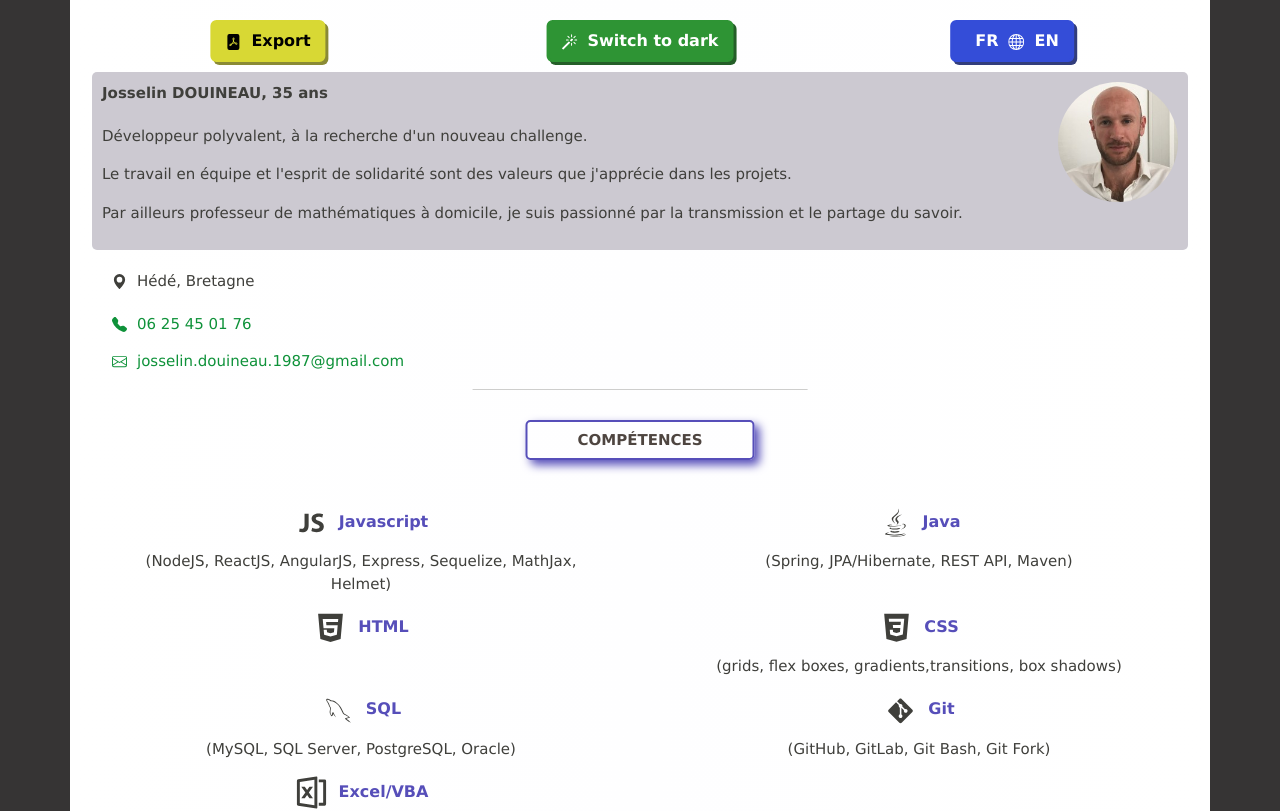
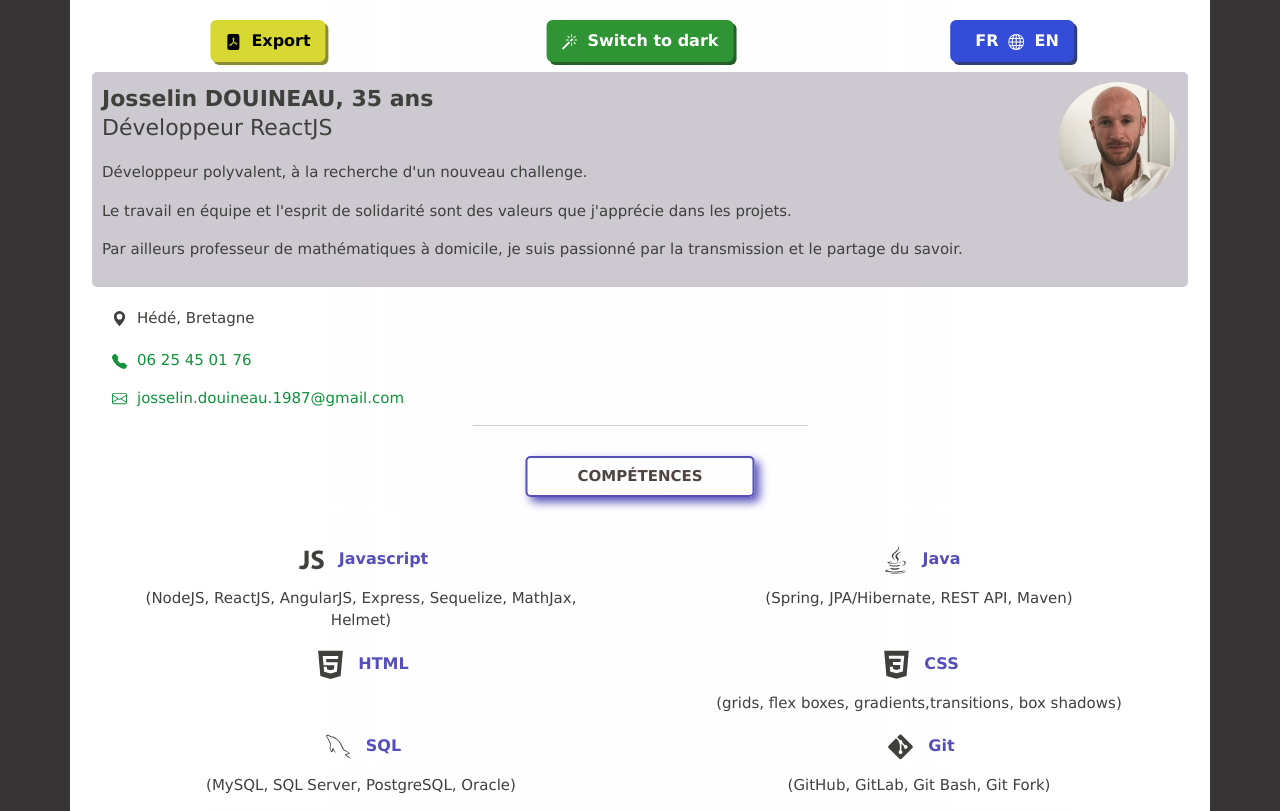
Before and after one commit to jozinho22/cv, a React (Create React App) app: page / in a window 1280 px wide. Shown: the top 811 px of the page. Built offline with nearby package versions, Linux system fonts and the light colour scheme.

Commit message:
add redirects

```diff
--- a/public/index.html
+++ b/public/index.html
@@ -7,8 +7,6 @@
     <link rel="manifest" href="%PUBLIC_URL%/manifest.json" />
     <meta name="viewport" content="width=device-width, initial-scale=1" />
     <meta name="theme-color" content="#000000" />
-    <title>DOUINEAU Josselin - CV de développeur</title>
-    <meta name="description" content="Mon CV au format web" />
     <meta
       name="google-site-verification"
       content="9Sf1EI50sL5eXvrkoN0gSqwvhaKEm8ZUypEwxVj_rgk"
--- a/src/App.js
+++ b/src/App.js
@@ -6,7 +6,8 @@ import { getThemeIfStoredThemeExists } from './components/styles/getThemes';
 import { BrowserRouter } from 'react-router-dom';
 import { Route, Routes } from 'react-router-dom';
 import pathBuilder from './components/helpers/pathBuilder';
-
+/* import Error from './components/helpers/Error';
+ */
 import 'bootstrap/dist/css/bootstrap.min.css';
 import './components/styles/Themes.css';
 import './App.css';
@@ -15,11 +16,6 @@ function App() {
 
     const [theme, setTheme] = React.useState(getThemeIfStoredThemeExists(JSON.parse(sessionStorage.getItem('josselin-douineau-developer-theme'))) ? JSON.parse(sessionStorage.getItem('josselin-douineau-developer-theme')) : "Blank");
     const [language, setLanguage] = React.useState("French");
-
-    const [domain] = React.useState(
-        process.env.NODE_ENV === 'development' ?
-            EnumDomain.NON_DEV
-                :   EnumDomain.DEV);
 
     const appContext = {
         theme: theme,
@@ -35,8 +31,8 @@ function App() {
                     <div className={`${theme}`}>
                         <BrowserRouter>
                             <Routes>
-                                <Route exact path={pathBuilder("/")} element={<CurriculumVitae domain={EnumDomain.DEV } poste={'Développeur ReactJS'} relativePath={'/'} />} />
-                                <Route path={pathBuilder("/maths")} element={<CurriculumVitae domain={EnumDomain.NON_DEV } poste={'Professeur de mathématiques'} relativePath={'/maths'} />} />
+                                <Route exact path={pathBuilder('/')} element={<CurriculumVitae domain={EnumDomain.DEV} poste={'Développeur ReactJS'} relativePath={'/'} />} />
+                                <Route path={pathBuilder('/maths')} element={<CurriculumVitae domain={EnumDomain.NON_DEV} poste={'Professeur de mathématiques'} relativePath={'/maths'} />} />
                             </Routes>
                         </BrowserRouter>
                     </div>
--- a/src/components/CurriculumVitae.css
+++ b/src/components/CurriculumVitae.css
@@ -2,6 +2,15 @@
     Copyright (c) 2011-2023 The Bootstrap Authors
 */
 
+h1 {
+    font-size: 22px !important;
+}
+
+@media (width < 450px) {
+    h1 {
+        font-size: 13px;
+    }
+}
 /* container */
 .curriculum-vitae-container {
     background: linear-gradient(
@@ -19,7 +28,7 @@
 
 @media(width < 450px) {
    .curriculum-vitae-container {
-        font-size: medium;
+        font-size: small;
    }
 }
 
@@ -246,7 +255,7 @@ hr {
 
 @media (width < 450px) {
     .title {
-        font-size: 17px;
+        font-size: 13px;
         width: 80%;
     }
 }
@@ -254,6 +263,16 @@ hr {
 /* intro */
 .me, .profession {
     font-weight: bold;
+}
+
+.me {
+    font-size: 22px;
+}
+
+@media (width < 450px) {
+    .me {
+        font-size: 15px;
+    }
 }
 
 .intro {
--- a/src/components/CurriculumVitae.jsx
+++ b/src/components/CurriculumVitae.jsx
@@ -4,7 +4,6 @@ import Intro from './parts/Intro';
 import Contact from './parts/Contact';
 import Skills from './parts/Skills';
 import Languages from './parts/Languages';
-
 import Experience from './parts/Experience';
 import Education from './parts/Education';
 import Socials from './parts/SocialNetworks';
@@ -23,18 +22,21 @@ const CurriculumVitae = ( {domain, poste, relativePath} ) => {
     var poste2 = '';
     poste2 !== '' ? poste = poste2 : <></>;
 
+    console.log(domain, poste, relativePath)
+
     var boite = "Collège Saint-Michel de Liffré";
 
     return (
+        <>
+            <Helmet>
+                <title>
+                    {"CV de Josselin DOUINEAU"}
+                </title>
+                <meta data-rh="true" name="description" content={`Mon curriculim vitae de ${poste} au format web`} />
+                <link rel="canonical" href={`https://jozinho22.github.io/cv/maths${relativePath}`} />
+            </Helmet>
+            <Container className="curriculum-vitae-container">
 
-        <Container className="curriculum-vitae-container">
-            {/* <Helmet>
-                <title>
-                    CV de Josselin DOUINEAU
-                </title>
-                <meta data-rh="true" name="description" content={`Mon CV de ${poste} au format web`} />
-                <link rel="canonical" href={`${'https://jozinho22.github.io/cv'}${relativePath}`} />
-            </Helmet> */}
                 <Header domain={domain} poste={poste} boite={boite} />
 
                 <Intro domain={domain} poste={poste} />
@@ -82,6 +84,7 @@ const CurriculumVitae = ( {domain, poste, relativePath} ) => {
 
                 <Licenses />
             </Container>
+        </>
     );
 }
 
--- /dev/null
+++ b/src/components/helpers/Error.jsx
@@ -0,0 +1,14 @@
+import { Button } from 'react-bootstrap';
+
+const Error = () => {
+    return (
+        <>
+            <p>Cette url ne correspond à aucune page du site...</p>
+            <Button className="DefaultButton" href="/">
+                Retour au CV
+            </Button>
+        </>
+    );
+}
+
+export default Error;
--- a/src/components/parts/Intro.jsx
+++ b/src/components/parts/Intro.jsx
@@ -14,6 +14,7 @@ const Intro = ( {domain, poste} ) => {
     return  <div className="intro">
                 <img src={photo} alt=""/>
                 <div className="me">{intro.me}</div>
+                <h1>{poste}</h1>
                 {
                     domain === EnumDomain.DEV ?
                         <div className="summary">
@@ -22,9 +23,7 @@ const Intro = ( {domain, poste} ) => {
                             })}
                         </div>
                         :
-                            <div className="summary">
-                                {poste}
-                            </div>
+                            <></>
                 }
 
             </div>
--- a/src/index.js
+++ b/src/index.js
@@ -3,9 +3,12 @@ import { hydrateRoot, createRoot } from 'react-dom/client';
 import './index.css';
 import App from './App';
 import reportWebVitals from './reportWebVitals';
+import { HelmetProvider } from 'react-helmet-async';
 
 const app = <React.StrictMode>
-                <App />
+                <HelmetProvider>
+                    <App />
+                </HelmetProvider>
             </React.StrictMode>;
 
 const domNode = document.getElementById('root');
```
Also changed, not shown: .rsp.json, 1 other file (tests, documents, lock files or other folders). Lines whose indentation alone changed are shown as unchanged.
